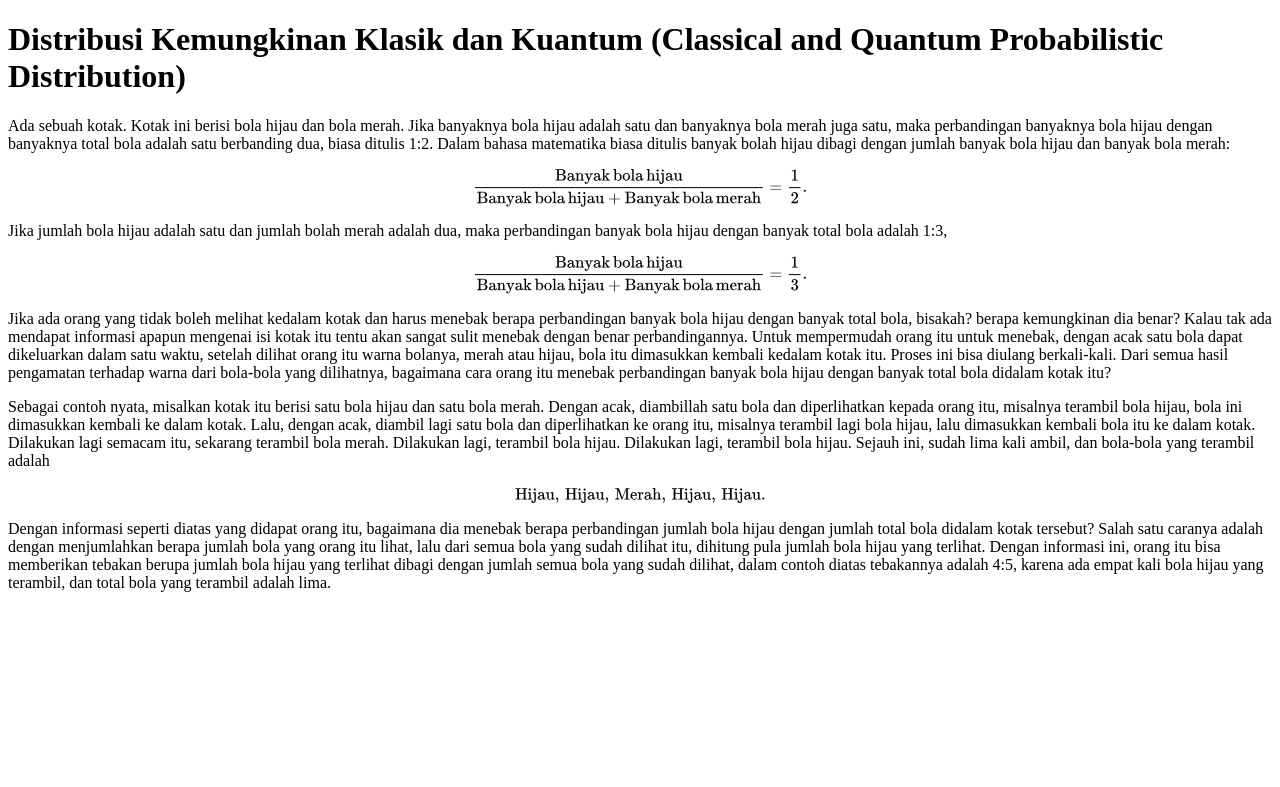
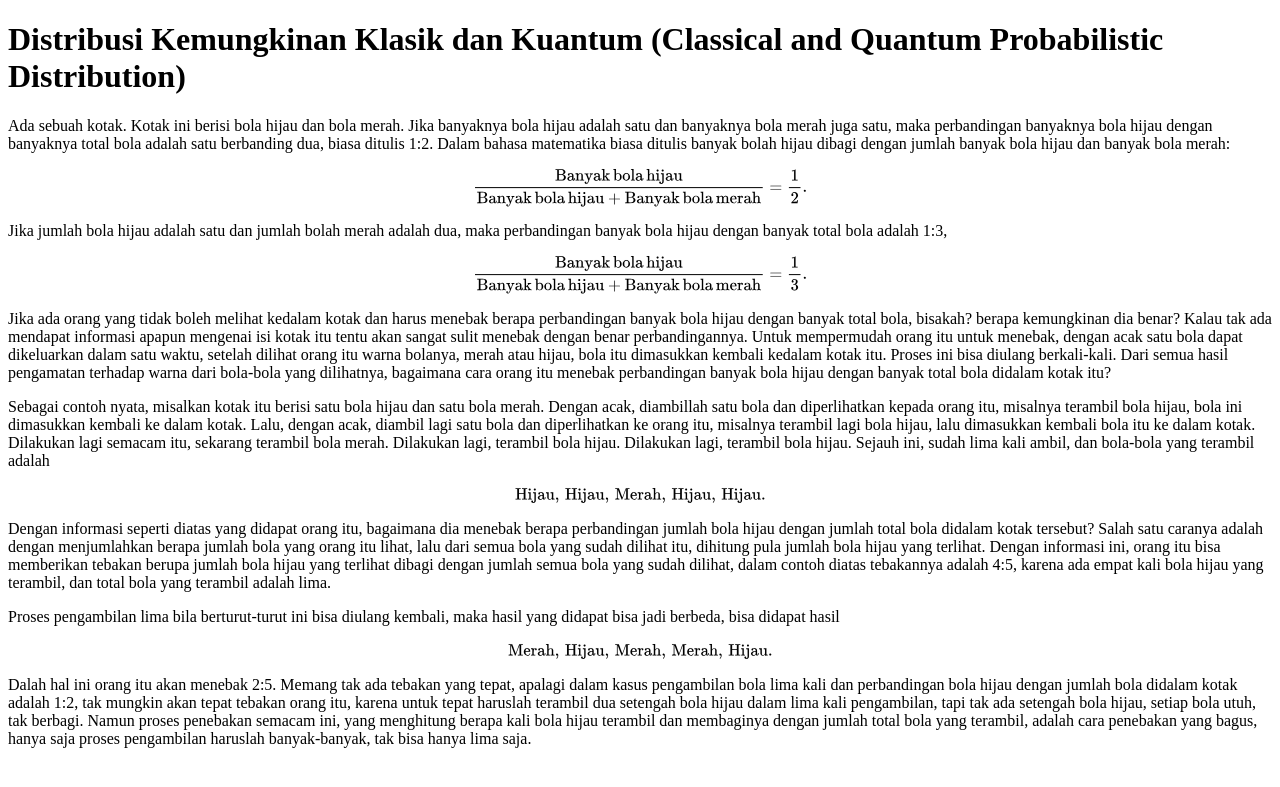
Before and after one commit to dangausuluah/dangausuluah.github.io, a Jekyll site: the page built from _posts/2025-09-07-QCD.md, in a window 1280 px wide. Shown: the top 787 px of the page. Built offline with Jekyll 4.4.1, drawn with Linux system fonts in a browser that asks for light colours; nearby versions of some CDN libraries; our own code applies the rules of GitHub Pages for plain Markdown files; a script that is not in the unit is left out; comment, search, counter and statistics services are not loaded.

Commit message:
Update 2025-09-07-QCD.md

```diff
--- a/_posts/2025-09-07-QCD.md
+++ b/_posts/2025-09-07-QCD.md
@@ -23,3 +23,11 @@ $$
 $$
 
 Dengan informasi seperti diatas yang didapat orang itu, bagaimana dia menebak berapa perbandingan jumlah bola hijau dengan jumlah total bola didalam kotak tersebut? Salah satu caranya adalah dengan menjumlahkan berapa jumlah bola yang orang itu lihat, lalu dari semua bola yang sudah dilihat itu, dihitung pula jumlah bola hijau yang terlihat. Dengan informasi ini, orang itu bisa memberikan tebakan berupa jumlah bola hijau yang terlihat dibagi dengan jumlah semua bola yang sudah dilihat, dalam contoh diatas tebakannya adalah 4:5, karena ada empat kali bola hijau yang terambil, dan total bola yang terambil adalah lima.
+
+Proses pengambilan lima bila berturut-turut ini bisa diulang kembali, maka hasil yang didapat bisa jadi berbeda, bisa didapat hasil
+
+$$
+\mathrm{Merah,\,Hijau,\,Merah,\,Merah,\,Hijau}.
+$$
+
+Dalah hal ini orang itu akan menebak 2:5. Memang tak ada tebakan yang tepat, apalagi dalam kasus pengambilan bola lima kali dan perbandingan bola hijau dengan jumlah bola didalam kotak adalah 1:2, tak mungkin akan tepat tebakan orang itu, karena untuk tepat haruslah terambil dua setengah bola hijau dalam lima kali pengambilan, tapi tak ada setengah bola hijau, setiap bola utuh, tak berbagi. Namun proses penebakan semacam ini, yang menghitung berapa kali bola hijau terambil dan membaginya dengan jumlah total bola yang terambil, adalah cara penebakan yang bagus, hanya saja proses pengambilan haruslah banyak-banyak, tak bisa hanya lima saja.
```
